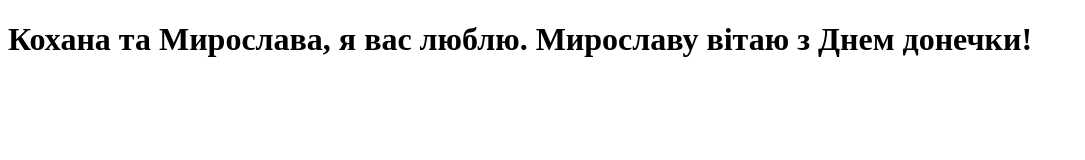
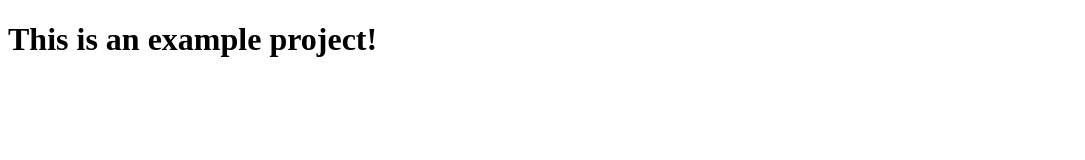
Before and after one commit to vovapod1980/my-first-project, a plain HTML site: page index.html in a window 1280 px wide. Shown: the whole page, without its empty margins (0-1085 px from the left). Drawn offline with Linux system fonts and the light colour scheme.

Commit message:
Update index.html

```diff
--- a/index.html
+++ b/index.html
@@ -6,6 +6,6 @@
     <title>Document</title>
   </head>
   <body>
-    <h1>Кохана та Мирослава, я вас люблю. Мирославу вітаю з Днем донечки!</h1>
+    <h1>This is an example project!</h1>
   </body>
 </html>
```
